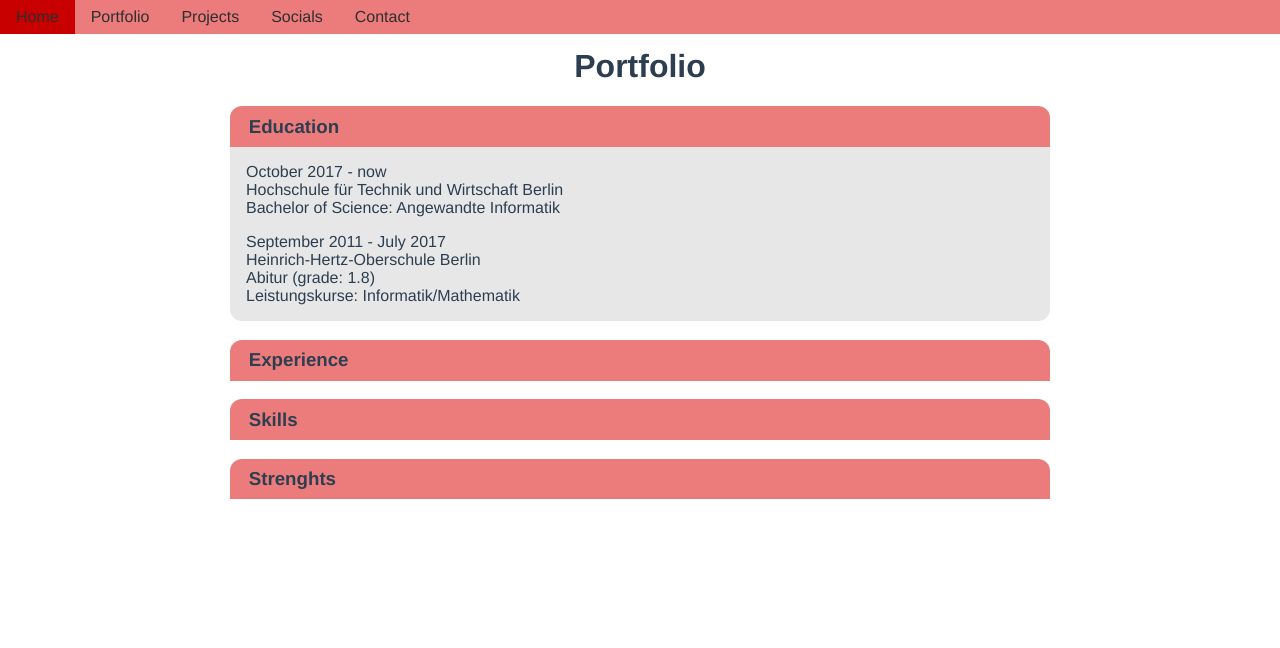
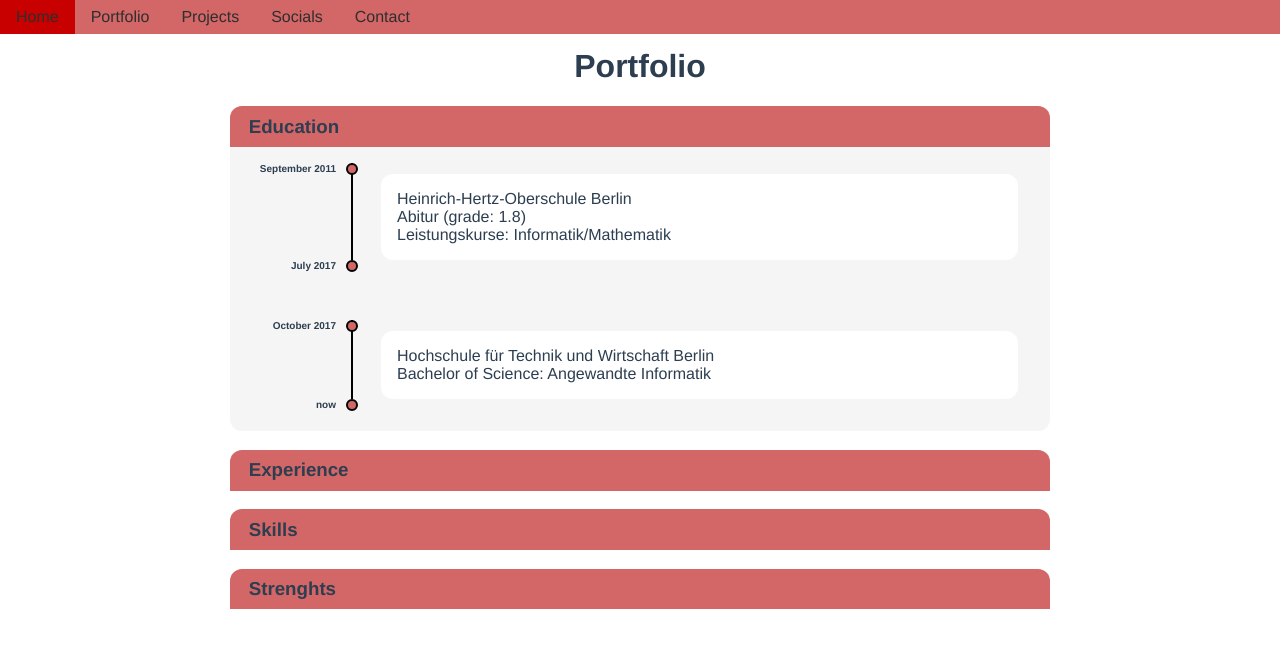
Before and after one commit to Untanky/homepage-old, a Vue app: page /#/portfolio in a window 1280 px wide. Shown: the top 648 px of the page. Built offline with nearby package versions, Linux system fonts and the light colour scheme.

Commit message:
Created education list with timeline
Created a vertical timeline in the educations list

```diff
--- a/src/App.vue
+++ b/src/App.vue
@@ -17,6 +17,8 @@ export default {
 </script>
 
 <style lang="scss">
+@import "./_variables";
+
 #app {
   font-family: Avenir, Helvetica, Arial, sans-serif;
   -webkit-font-smoothing: antialiased;
--- a/src/_variables.scss
+++ b/src/_variables.scss
@@ -1,6 +1,8 @@
-$primary: rgb(236, 124, 124);
+$primary: rgb(211, 102, 102);
 $primary-variation1: rgb(200, 0, 0);
 $primary-variation2: rgb(175, 0, 0);
 $text-on-primary: rgb(46, 46, 46);
 
 $border-radius: 12px;
+
+$background-color: rgb(245, 245, 245);
--- a/src/components/EducationItem.vue
+++ b/src/components/EducationItem.vue
@@ -1,8 +1,7 @@
 <template>
   <div class="education-item">
-    <div>
-      {{ duration }}
-    </div>
+    <span />
+    <div class="education-info">
       <div class="school">
         {{ item.school }}
       </div>
@@ -16,10 +15,21 @@
         {{ item.description }}
       </div>
     </div>
+    <div class="duration-wrapper">
+      <div class="time">
+        {{ startDate }}
+      </div>
+      <div class="time">
+        {{ endDate }}
+      </div>
+    </div>
+  </div>
 </template>
 
 <script>
 import { DateTime } from 'luxon';
+
+const dateFormat = { year: 'numeric', month: 'long' };
 
 export default {
   name: 'EducationItem',
@@ -47,35 +57,89 @@ export default {
 
       return result;
     },
-    duration() {
-      const {
-        startDate, endDate, finished,
-      } = this.item;
-      let result = '';
-
-      const start = DateTime.fromObject(startDate).toLocaleString({ year: 'numeric', month: 'long' });
-      const end = DateTime.fromObject(endDate).toLocaleString({ year: 'numeric', month: 'long' });
-
-      result += `${start}`;
+    startDate() {
+      return DateTime
+        .fromObject(this.item.startDate)
+        .toLocaleString(dateFormat);
+    },
+    endDate() {
+      const { endDate, finished } = this.item;
 
       if (finished && endDate) {
-        result += ` - ${end}`;
-      } else {
-        result += ' - now';
+        return DateTime
+          .fromObject(this.item.endDate)
+          .toLocaleString(dateFormat);
       }
 
-      return result;
+      return 'now';
     },
   },
 };
 </script>
 
 <style lang="scss" scoped>
+@import '../_variables';
+
 .education-item {
+  position: relative;
+  padding-top: 8px;
+  margin-left: 135px;
   margin-bottom: 1em;
 
-  &:last-child {
-    margin-bottom: 0;
+  &:not(:first-child) {
+    margin-top: 60px;
+  }
+
+  > span { /* line */
+    width: 2px;
+    height: 100%;
+    background: #000;
+    left: -30px;
+    top: 0;
+    position: absolute;
+    &:before,
+    &:after {/* circles */
+      content: '';
+      width: 8px;
+      height: 8px;
+      border-radius: 50%;
+      border: 2px solid #000;
+      position: absolute;
+      background: $primary;
+      left: -5px;
+      top: 0;
+    }
+
+    &:after {
+      top: 100%;
     }
   }
+
+  .duration-wrapper {
+    .time {
+      position: absolute;
+      left: -130px;
+      width: 80px;
+      text-align: right;
+      font-size: 10px;
+      font-weight: bold;
+      padding: 0 0.5em;
+      border-radius: 16px;
+      &:first-child {
+        top: 0;
+      }
+      &:last-child {
+        top: 100%;
+      }
+    }
+  }
+}
+
+.education-info {
+  background-color: white;
+  padding: 1em;
+  border-radius: 12px;
+  margin-top: 3px;
+  margin-right: 1em;
+}
 </style>
--- a/src/views/Portfolio.vue
+++ b/src/views/Portfolio.vue
@@ -38,6 +38,30 @@ export default {
   data: () => ({
     education: [
       {
+        school: 'Heinrich-Hertz-Oberschule Berlin',
+        address: {
+          street: 'Rigaer Straße 81-82',
+          zip: '10247',
+          city: 'Berlin',
+          country: 'Germany',
+        },
+        degree: 'Abitur',
+        course: null,
+        grade: '1.8',
+        type: 'HIGH_SCHOOL',
+        link: 'https://htw-berlin.de',
+        description: 'Leistungskurse: Informatik/Mathematik',
+        finished: true,
+        startDate: {
+          year: 2011,
+          month: 9,
+        },
+        endDate: {
+          year: 2017,
+          month: 7,
+        },
+      },
+      {
         school: 'Hochschule für Technik und Wirtschaft Berlin',
         address: {
           street: 'Wilhelminenhofstraße 75',
@@ -63,30 +87,6 @@ export default {
           day: 30,
         },
       },
-      {
-        school: 'Heinrich-Hertz-Oberschule Berlin',
-        address: {
-          street: 'Rigaer Straße 81-82',
-          zip: '10247',
-          city: 'Berlin',
-          country: 'Germany',
-        },
-        degree: 'Abitur',
-        course: null,
-        grade: '1.8',
-        type: 'HIGH_SCHOOL',
-        link: 'https://htw-berlin.de',
-        description: 'Leistungskurse: Informatik/Mathematik',
-        finished: true,
-        startDate: {
-          year: 2011,
-          month: 9,
-        },
-        endDate: {
-          year: 2017,
-          month: 7,
-        },
-      },
     ],
   }),
 };
@@ -96,7 +96,7 @@ export default {
 @import "../_variables.scss";
 
 .category-wrapper {
-  background-color: rgb(231, 231, 231);
+  background-color: rgb(245, 245, 245);
   text-align: left;
   border-radius: $border-radius;
 
```
Lines whose indentation alone changed are shown as unchanged.
